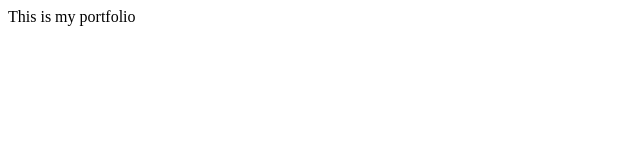
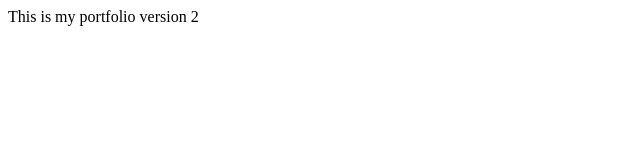
Before and after one commit to raimieltan/vercel-example, a plain HTML site: page index.html in a window 1280 px wide. Shown: the full height of the page, 0-640 px from the left. Drawn offline with Linux system fonts and the light colour scheme.

Commit message:
initial commit

```diff
--- a/index.html
+++ b/index.html
@@ -7,6 +7,6 @@
     <title>Document</title>
 </head>
 <body>
-    This is my portfolio
+    This is my portfolio version 2
 </body>
 </html>
```
